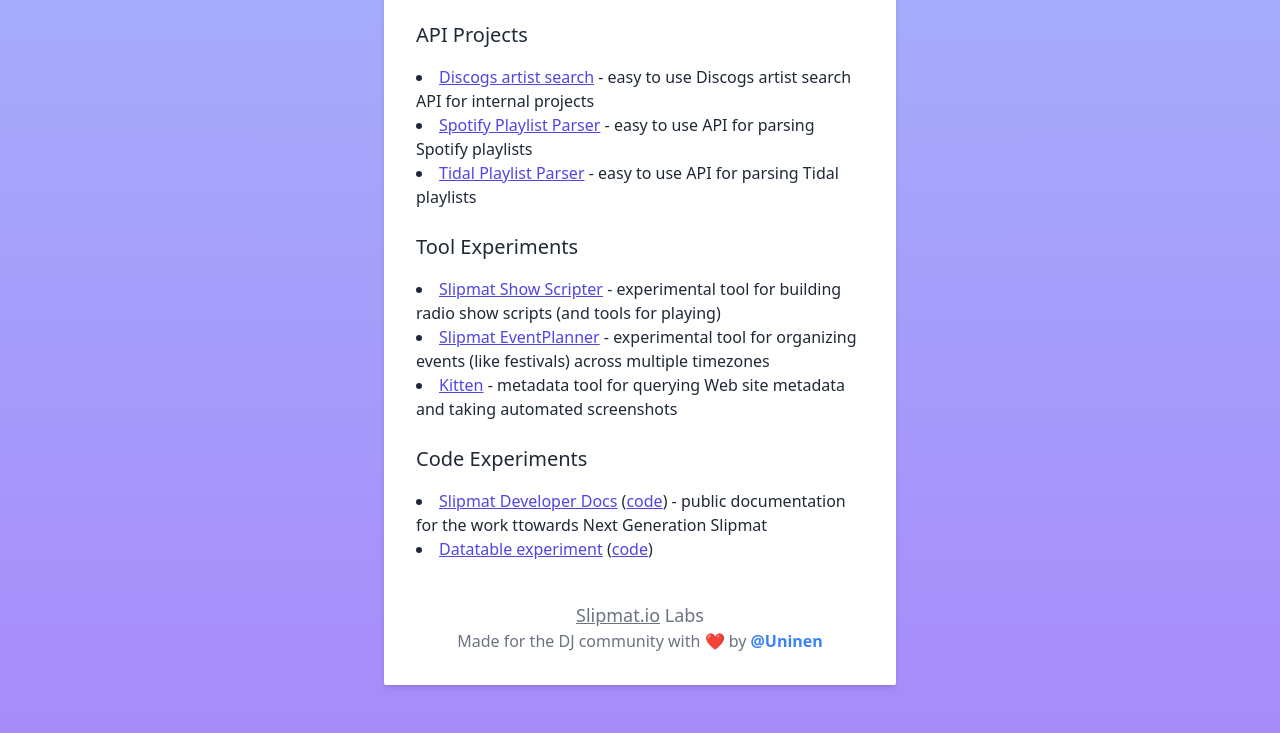
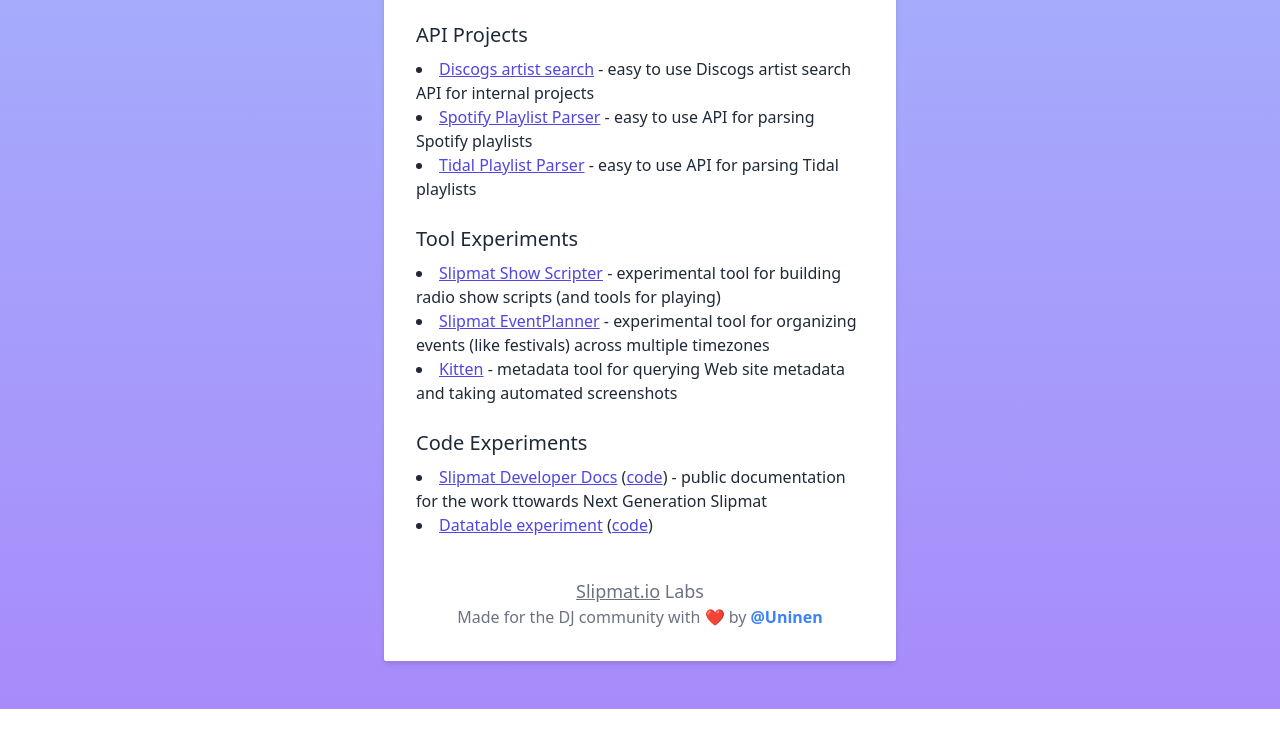
Before and after one commit to slipmatio/labs, a plain HTML site: page templates/index.html in a window 1280 px wide. Shown: the part 195-928 px from the top of the page. After the commit the page ends 904 px from the top, so only its background shows below. Drawn offline with nearby package versions, Linux system fonts and the light colour scheme.

Commit message:
ui: style tweak

```diff
--- a/templates/index.html
+++ b/templates/index.html
@@ -26,7 +26,7 @@
 
           <p class="mb-6 text-lg text-gray-700">Experimental projects for experimenting with new technologies and pushing the limits of technology.</p>
 
-          <h2 class="mb-4 text-xl font-medium text-gray-800">API Projects</h2>
+          <h2 class="mb-2 text-xl font-medium text-gray-800">API Projects</h2>
 
           <ul class="list-disc list-inside">
             <li><a href="https://discogs-api.labs.slipmat.io/" class="text-indigo-600 underline hover:no-underline">Discogs artist search</a> - easy to use Discogs artist search API for internal projects</li>
@@ -34,7 +34,7 @@
             <li><a href="https://tidal-playlist-parser.labs.slipmat.io/" class="text-indigo-600 underline hover:no-underline">Tidal Playlist Parser</a> - easy to use API for parsing Tidal playlists</li>
           </ul>
 
-          <h2 class="mt-6 mb-4 text-xl font-medium text-gray-800">Tool Experiments</h2>
+          <h2 class="mt-6 mb-2 text-xl font-medium text-gray-800">Tool Experiments</h2>
 
           <ul class="list-disc list-inside">
             <li><a href="https://scripter.labs.slipmat.io/show/demo/build/" class="text-indigo-600 underline hover:no-underline">Slipmat Show Scripter</a> - experimental tool for building radio show scripts (and tools for playing)</li>
@@ -42,7 +42,7 @@
             <li><a href="https://kitten.slipmat.io" class="text-indigo-600 underline hover:no-underline">Kitten</a> - metadata tool for querying Web site metadata and taking automated screenshots</li>
           </ul>
 
-          <h2 class="mt-6 mb-4 text-xl font-medium text-gray-800">Code Experiments</h2>
+          <h2 class="mt-6 mb-2 text-xl font-medium text-gray-800">Code Experiments</h2>
 
           <ul class="list-disc list-inside">
             <li><a href="https://developer.slipmat.io/" class="text-indigo-600 underline hover:no-underline">Slipmat Developer Docs</a> (<a href="https://gitlab.com/slipmatio/slipmat3-devdocs/" class="text-indigo-600 underline hover:no-underline">code</a>) - public documentation for the work ttowards Next Generation Slipmat</li>
```
